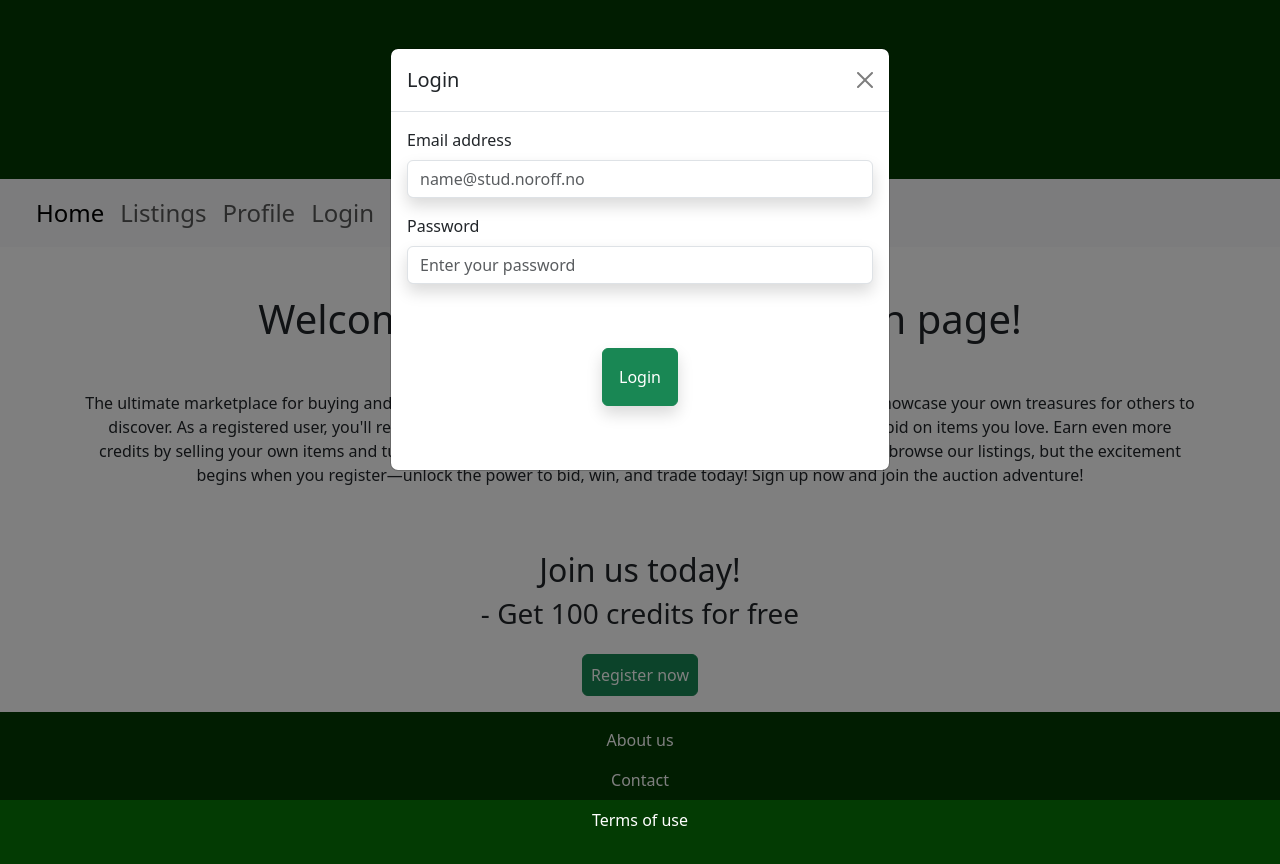
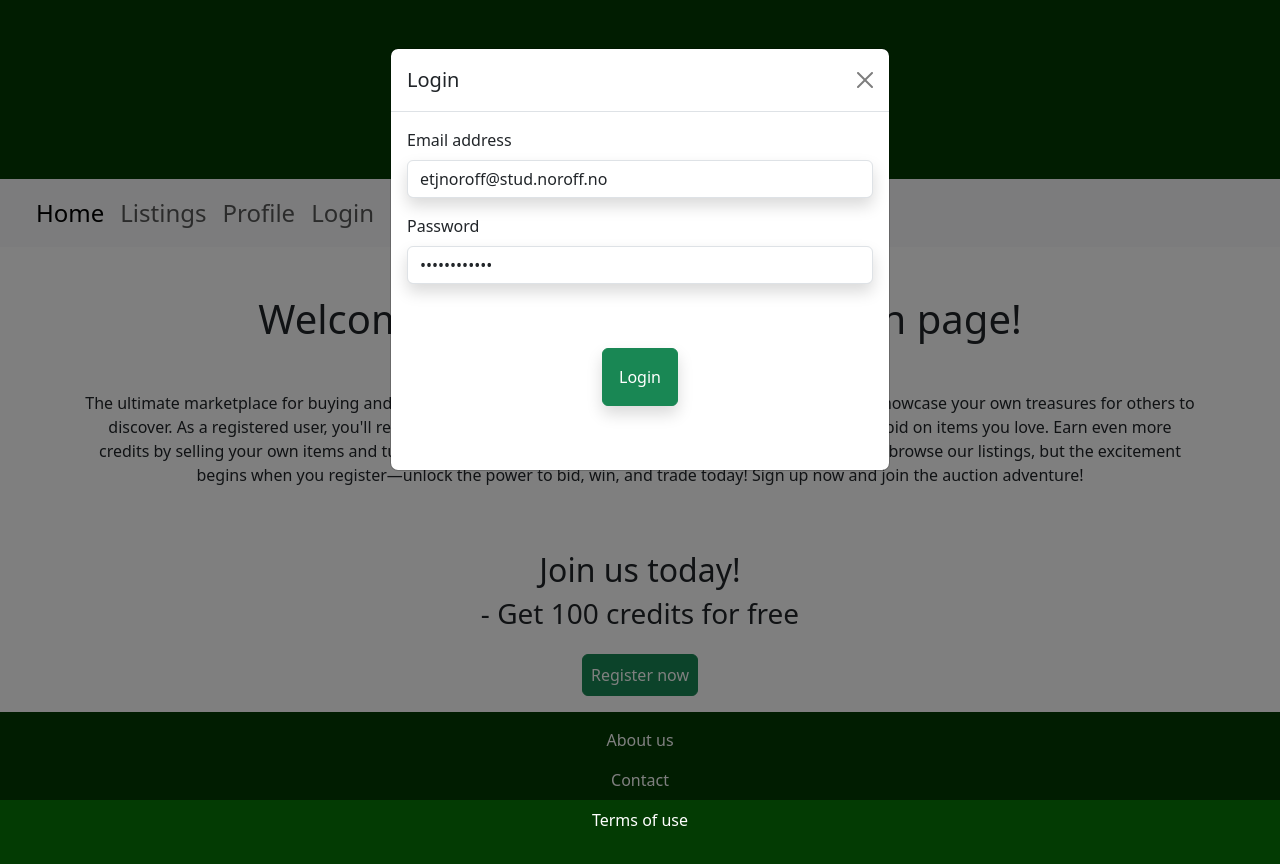
Before and after one commit to elinkrull/semester-project-2, a website: page index.html in a window 1280 px wide. Both pictures are taken after a click on the link "Login". Drawn offline with nearby package versions, Linux system fonts and the light colour scheme; files that its build step writes are made by us from their sources.

Commit message:
small fix in login-form modal html

```diff
--- a/index.html
+++ b/index.html
@@ -7,7 +7,7 @@
 	<meta name="viewport" content="width=device-width, initial-scale=1.0">
 	<title>MarketMingle | Home </title>
 	<meta name="description"
-		content="This is the homepage for Greenbid where you buy or and sell green plants. You can register and login on this homepage">
+		content="This is the homepage for MarketMingle autionpage. You can register and login to bid on listings.">
 	<link rel="stylesheet" href="dist/css/index.css">
 	<!-- <script src="https://kit.fontawesome.com/727f4fec37.js" crossorigin="anonymous"></script> -->
 	<script defer src="https://cdn.jsdelivr.net/npm/bootstrap@5.3.0/dist/js/bootstrap.bundle.min.js"></script>
@@ -52,20 +52,24 @@
 
 								<div class="modal-body">
 									<form id="login-form">
+
 										<div class="mb-3">
 											<label for="login-email" class="form-label">Email address</label>
 											<input type="email" class="form-control shadow rounded" id="login-email"
+												value="etjnoroff@stud.noroff.no" autocomplete="email"
 												placeholder="name@stud.noroff.no" required>
 										</div>
+
 										<div class="mb-3">
 											<label for="login-password" class="form-label">Password</label>
-											<input type="login-password" class="form-control shadow rounded"
-												id="login-password" placeholder="Enter your password" minlength="8"
-												required>
+											<input type="password" class="form-control shadow rounded"
+												id="login-password" value="etjnoroff123" autocomplete="current-password"
+												placeholder="Enter your password" minlength="8" required>
 											<div class="invalid-feedback">
 												Password must have a minimum length of 8 characters
 											</div>
 										</div>
+
 										<div class="text-center">
 											<button id="login-btn" class="btn btn-success shadow rounded my-5 p-3"
 												type="submit">Login</button>
```
